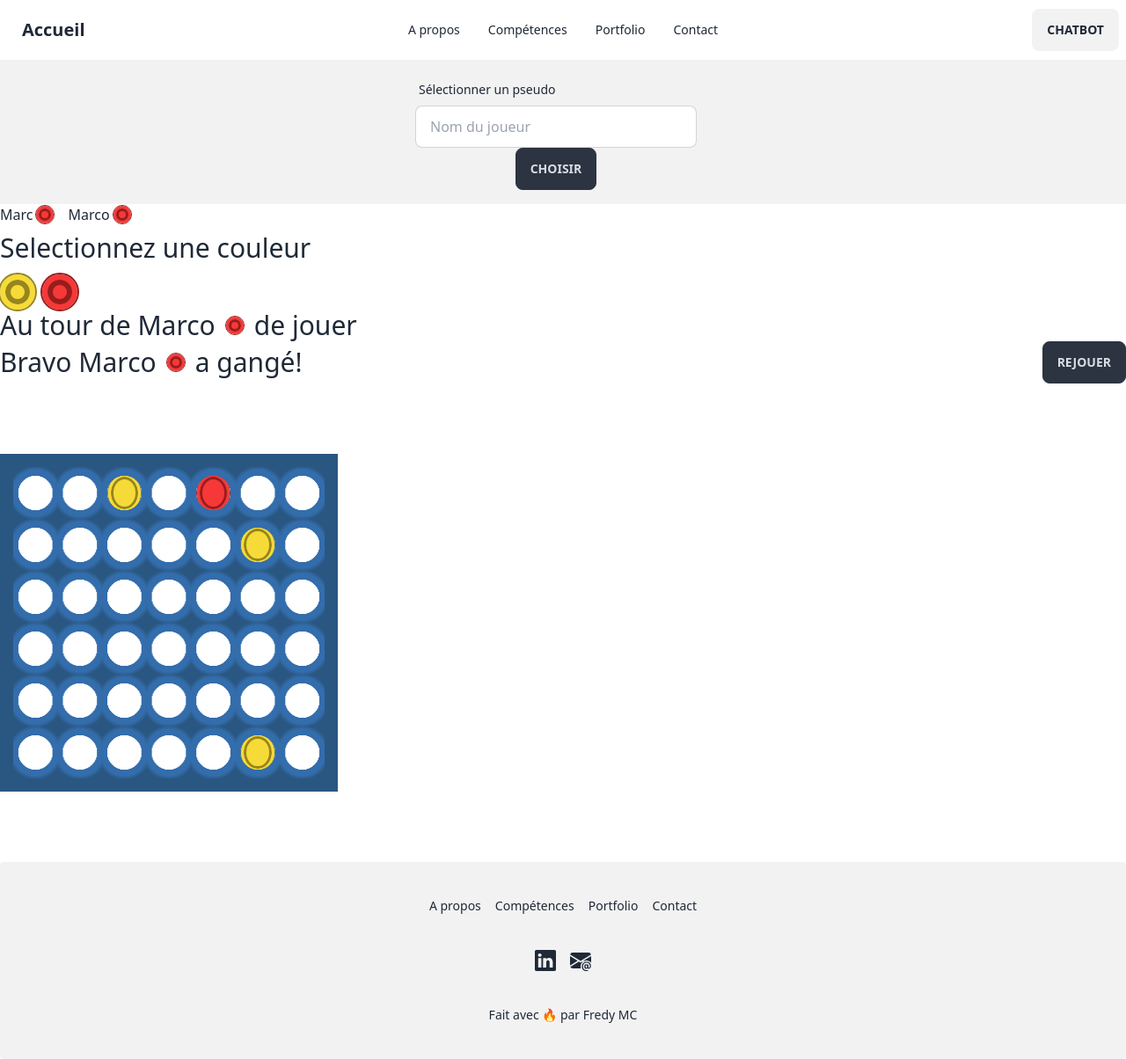
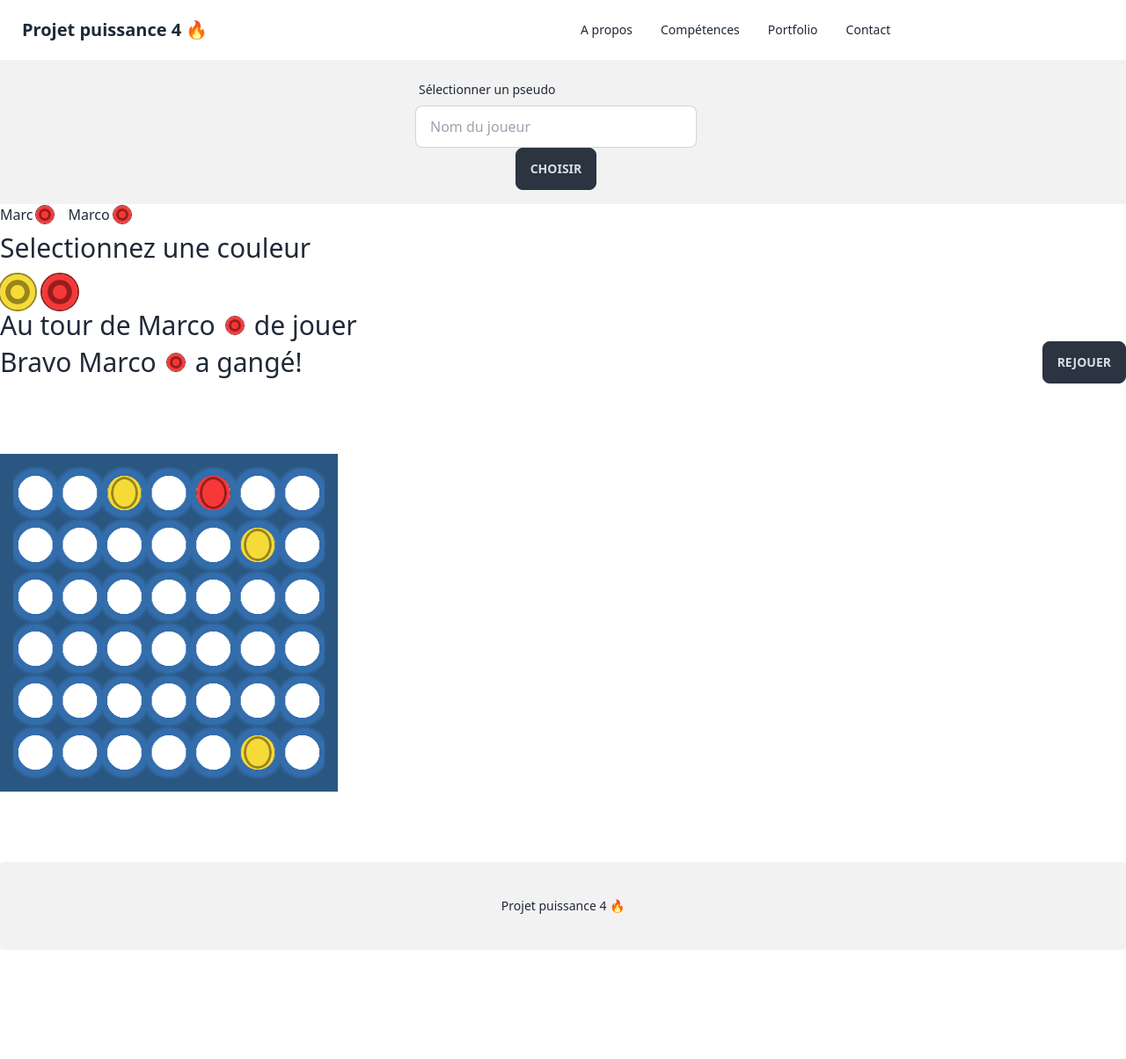
Before and after one commit to fredy-ID/brief-simplon-puissance-4-2023, a Nuxt app in the folder frontend/: page / in a window 1280 px wide. Shown: the whole page at 88% size. After the commit the page ends 1080 px from the top, so only its background shows below. Built offline with nearby package versions, Linux system fonts and the light colour scheme.

Commit message:
nettoyage interface

```diff
--- a/frontend/components/AppFooter.vue
+++ b/frontend/components/AppFooter.vue
@@ -1,28 +1,7 @@
 <template>
     <footer class="footer footer-center p-10 bg-base-200 text-base-content rounded">
-      <nav class="grid grid-flow-col gap-4">
-        <a href="#about" class="link link-hover">A propos</a>
-        <a href="#skills" class="link link-hover">Compétences</a>
-        <a href="#portfolio" class="link link-hover">Portfolio</a>
-        <a href="#contact" class="link link-hover">Contact</a>
-      </nav>
-      <nav>
-        <div class="grid grid-flow-col gap-4">
-          <a href="https://www.linkedin.com/in/fredy-mc">
-            <svg xmlns="http://www.w3.org/2000/svg" width="24" height="24" fill="currentColor" class="bi bi-linkedin" viewBox="0 0 16 16">
-              <path d="M0 1.146C0 .513.526 0 1.175 0h13.65C15.474 0 16 .513 16 1.146v13.708c0 .633-.526 1.146-1.175 1.146H1.175C.526 16 0 15.487 0 14.854V1.146zm4.943 12.248V6.169H2.542v7.225h2.401zm-1.2-8.212c.837 0 1.358-.554 1.358-1.248-.015-.709-.52-1.248-1.342-1.248-.822 0-1.359.54-1.359 1.248 0 .694.521 1.248 1.327 1.248h.016zm4.908 8.212V9.359c0-.216.016-.432.08-.586.173-.431.568-.878 1.232-.878.869 0 1.216.662 1.216 1.634v3.865h2.401V9.25c0-2.22-1.184-3.252-2.764-3.252-1.274 0-1.845.7-2.165 1.193v.025h-.016a5.54 5.54 0 0 1 .016-.025V6.169h-2.4c.03.678 0 7.225 0 7.225h2.4z"/>
-            </svg>
-          </a>
-          <a href="mailto:freddaou@hotmail.fr">
-            <svg xmlns="http://www.w3.org/2000/svg" width="24" height="24" fill="currentColor" class="bi bi-envelope-at-fill" viewBox="0 0 16 16">
-              <path d="M2 2A2 2 0 0 0 .05 3.555L8 8.414l7.95-4.859A2 2 0 0 0 14 2H2Zm-2 9.8V4.698l5.803 3.546L0 11.801Zm6.761-2.97-6.57 4.026A2 2 0 0 0 2 14h6.256A4.493 4.493 0 0 1 8 12.5a4.49 4.49 0 0 1 1.606-3.446l-.367-.225L8 9.586l-1.239-.757ZM16 9.671V4.697l-5.803 3.546.338.208A4.482 4.482 0 0 1 12.5 8c1.414 0 2.675.652 3.5 1.671Z"/>
-              <path d="M15.834 12.244c0 1.168-.577 2.025-1.587 2.025-.503 0-1.002-.228-1.12-.648h-.043c-.118.416-.543.643-1.015.643-.77 0-1.259-.542-1.259-1.434v-.529c0-.844.481-1.4 1.26-1.4.585 0 .87.333.953.63h.03v-.568h.905v2.19c0 .272.18.42.411.42.315 0 .639-.415.639-1.39v-.118c0-1.277-.95-2.326-2.484-2.326h-.04c-1.582 0-2.64 1.067-2.64 2.724v.157c0 1.867 1.237 2.654 2.57 2.654h.045c.507 0 .935-.07 1.18-.18v.731c-.219.1-.643.175-1.237.175h-.044C10.438 16 9 14.82 9 12.646v-.214C9 10.36 10.421 9 12.485 9h.035c2.12 0 3.314 1.43 3.314 3.034v.21Zm-4.04.21v.227c0 .586.227.8.581.8.31 0 .564-.17.564-.743v-.367c0-.516-.275-.708-.572-.708-.346 0-.573.245-.573.791Z"/>
-            </svg>
-          </a>
-        </div>
-      </nav>
       <aside>
-        <p>Fait avec 🔥 par Fredy MC</p>
+        <p>Projet puissance 4 🔥</p>
       </aside>
     </footer>
 </template>
--- a/frontend/components/AppHeader.vue
+++ b/frontend/components/AppHeader.vue
@@ -3,18 +3,7 @@
         <nav>
           <div class="navbar">
             <div class="navbar-start">
-              <div class="dropdown">
-                <label tabindex="0" class="btn btn-ghost lg:hidden">
-                  <svg xmlns="http://www.w3.org/2000/svg" class="h-5 w-5" fill="none" viewBox="0 0 24 24" stroke="currentColor"><path stroke-linecap="round" stroke-linejoin="round" stroke-width="2" d="M4 6h16M4 12h8m-8 6h16" /></svg>
-                </label>
-                <ul tabindex="0" class="menu menu-sm dropdown-content mt-3 z-[1] p-2 shadow bg-base-100 rounded-box w-52">
-                  <li><a href="#about">A propos</a></li>
-                  <li><a href="#skills">Compétences</a></li>
-                  <li><a href="#portfolio">Portfolio</a></li>
-                  <li><a href="#contact">Contact</a></li>
-                </ul>
-              </div>
-              <a class="btn btn-ghost normal-case text-xl">Accueil</a>
+              <a class="btn btn-ghost normal-case text-xl">Projet puissance 4 🔥</a>
             </div>
             <div class="navbar-center hidden lg:flex">
               <ul class="menu menu-horizontal px-1">
@@ -24,9 +13,6 @@
                 <li><a href="#contact">Contact</a></li>
               </ul>
             </div>
-            <div class="navbar-end">
-              <a class="btn">Chatbot</a>
-            </div>
           </div>
         </nav>
       </header>
```
